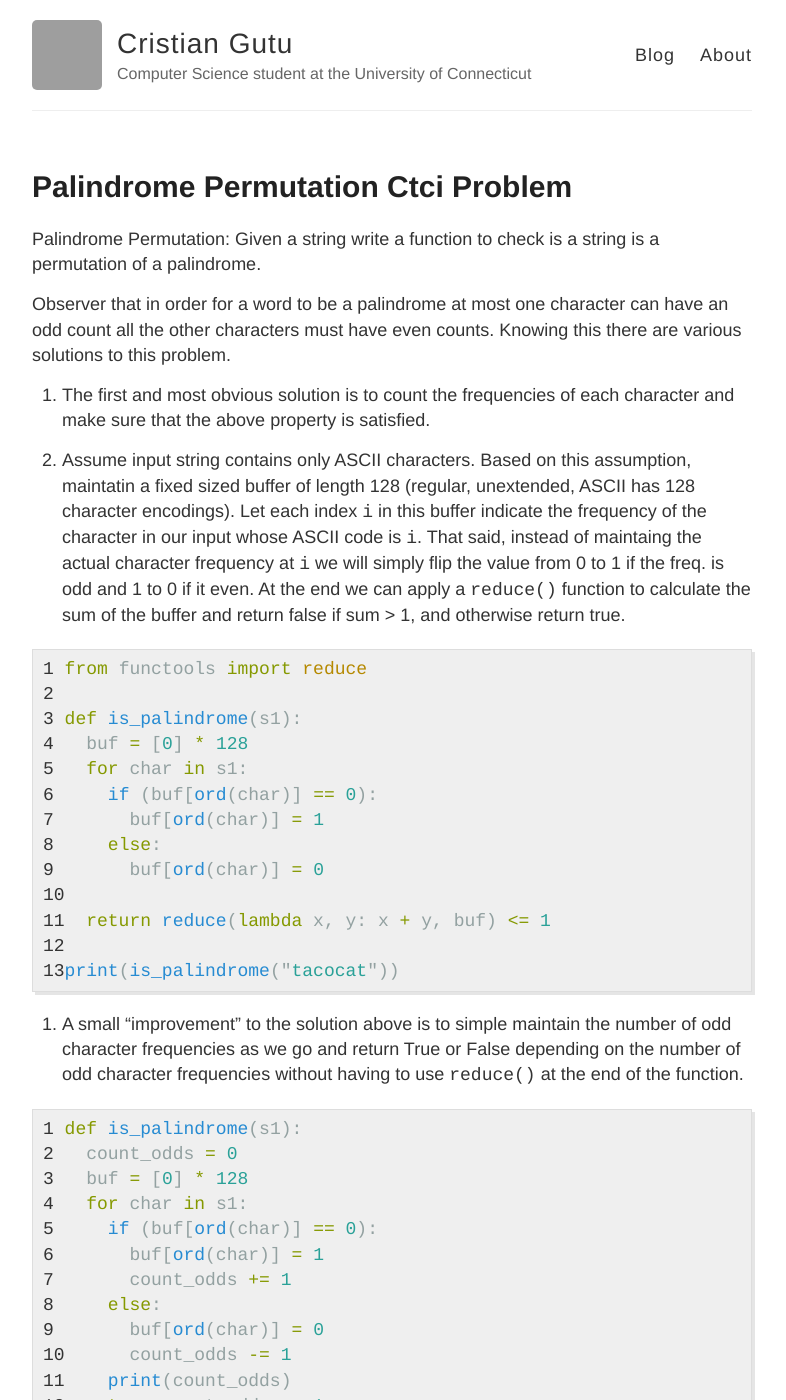
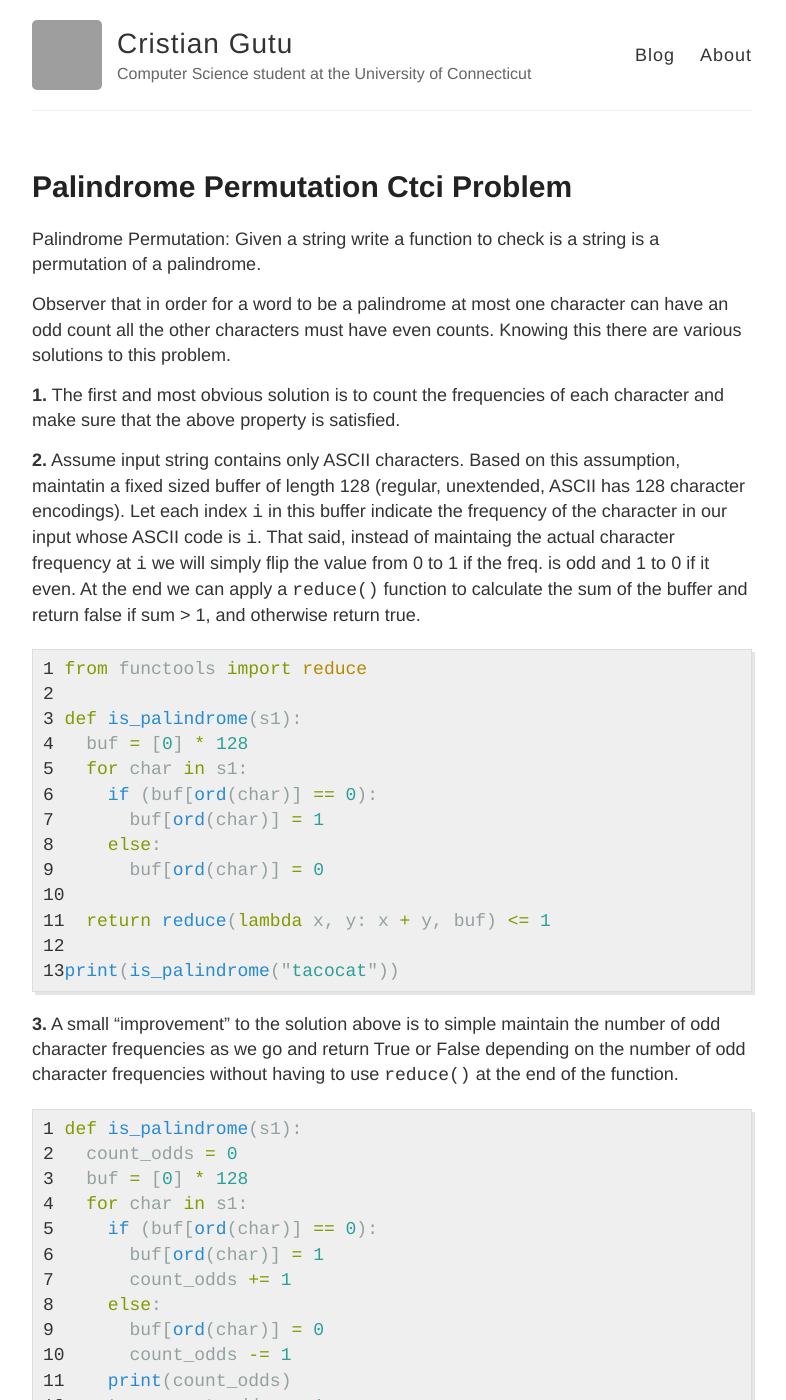
Before and after one commit to gutucristian/gutucristian.github.io, a Jekyll site: the page built from _posts/2018-12-21-Palindrome-Permutation-ctci-Problem.md, in a window 1280 px wide and 1400 px high. Shown: the whole window, without its empty margins (248-1034 px from the left). Built offline with Jekyll 4.4.1, drawn with Linux system fonts in a browser that asks for light colours; our own code applies the rules of GitHub Pages for plain Markdown files; grey boxes are pictures that could not be loaded.

Commit message:
Update 2018-12-21-Palindrome-Permutation-ctci-Problem.md

```diff
--- a/_posts/2018-12-21-Palindrome-Permutation-ctci-Problem.md
+++ b/_posts/2018-12-21-Palindrome-Permutation-ctci-Problem.md
@@ -2,9 +2,9 @@ Palindrome Permutation: Given a string write a function to check is a string is
 
 Observer that in order for a word to be a palindrome at most one character can have an odd count all the other characters must have even counts. Knowing this there are various solutions to this problem.
 
-1. The first and most obvious solution is to count the frequencies of each character and make sure that the above property is satisfied.
+**1.** The first and most obvious solution is to count the frequencies of each character and make sure that the above property is satisfied.
 
-2. Assume input string contains only ASCII characters. Based on this assumption, maintatin a fixed sized buffer of length 128 (regular, unextended, ASCII has 128 character encodings). Let each index `i` in this buffer indicate the frequency of the character in our input whose ASCII code is `i`. That said, instead of maintaing the actual character frequency at `i` we will simply flip the value from 0 to 1 if the freq. is odd and 1 to 0 if it even. At the end we can apply a `reduce()` function to calculate the sum of the buffer and return false if sum > 1, and otherwise return true.
+**2.** Assume input string contains only ASCII characters. Based on this assumption, maintatin a fixed sized buffer of length 128 (regular, unextended, ASCII has 128 character encodings). Let each index `i` in this buffer indicate the frequency of the character in our input whose ASCII code is `i`. That said, instead of maintaing the actual character frequency at `i` we will simply flip the value from 0 to 1 if the freq. is odd and 1 to 0 if it even. At the end we can apply a `reduce()` function to calculate the sum of the buffer and return false if sum > 1, and otherwise return true.
 
 {% highlight python linenos %}
 from functools import reduce
@@ -22,7 +22,7 @@ def is_palindrome(s1):
 print(is_palindrome("tacocat"))
 {% endhighlight %}
 
-3. A small "improvement" to the solution above is to simple maintain the number of odd character frequencies as we go and return True or False depending on the number of odd character frequencies without having to use `reduce()` at the end of the function.
+**3.** A small "improvement" to the solution above is to simple maintain the number of odd character frequencies as we go and return True or False depending on the number of odd character frequencies without having to use `reduce()` at the end of the function.
 
 {% highlight python linenos %}
 def is_palindrome(s1):
@@ -41,7 +41,7 @@ def is_palindrome(s1):
 
 This, however, does not change the time complexity which is still `O(n)` where n = the length of `s1`.
 
-4. Finally, a solution using a bit vector.
+**4.** Finally, a solution using a bit vector.
 
 {% highlight python linenos %}
 def is_palindrome_permutation(s1):
```
